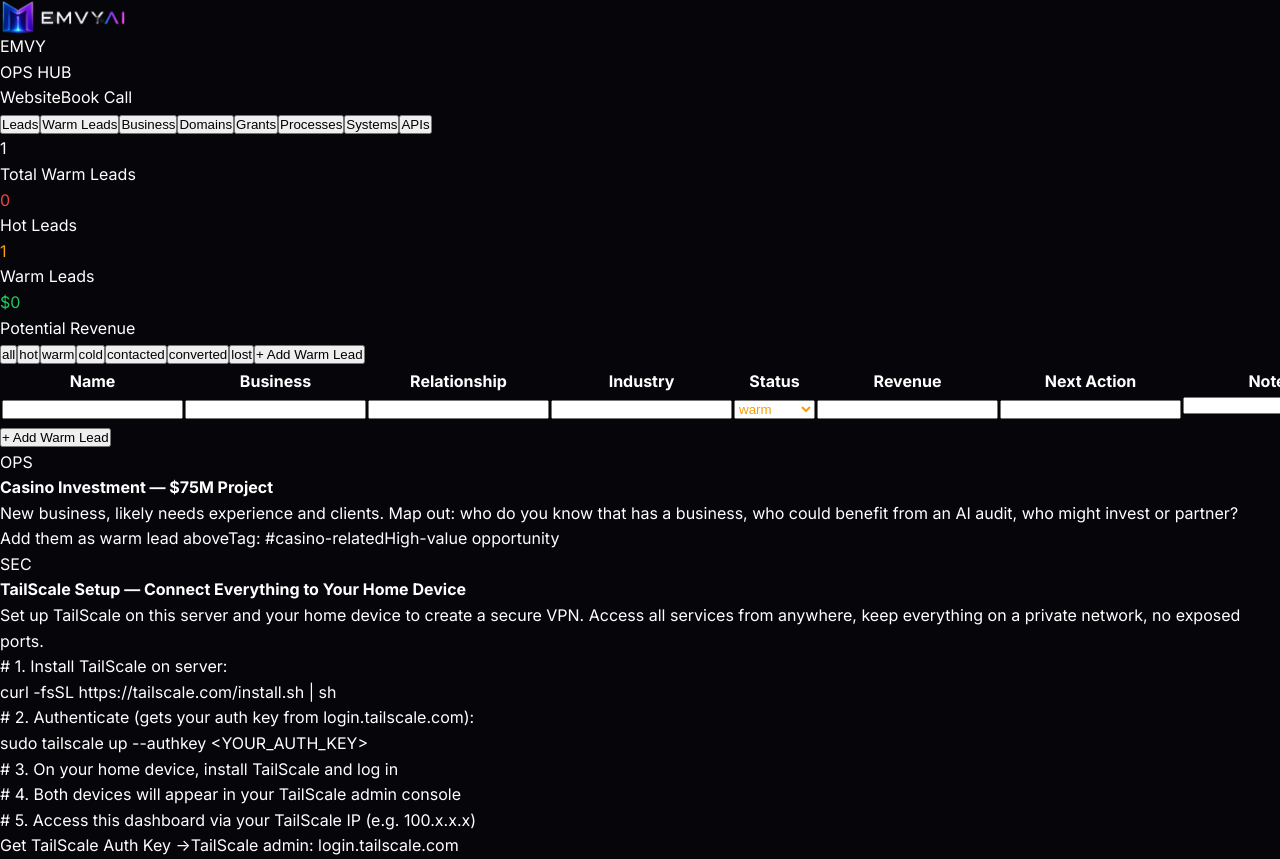
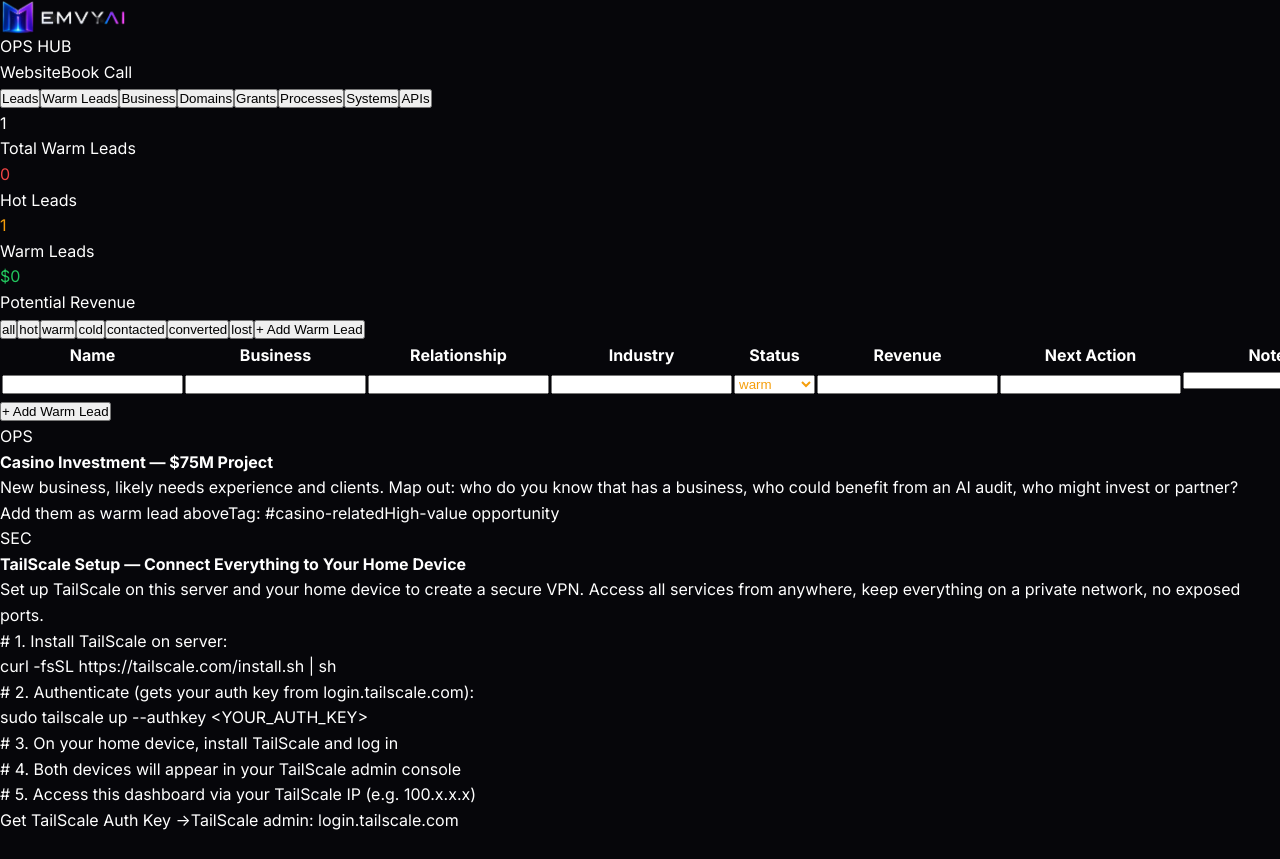
Before and after one commit to duskmetamask-bit/emvy-ai-website, a Next.js app: page /ops in a window 1280 px wide. Shown: the top 859 px of the page. After the commit the page ends 833 px from the top, so only its background shows below. Built offline with nearby package versions, Linux system fonts and the light colour scheme.

Commit message:
fix: remove duplicate EMVY text from wordmark, logo already contains text

```diff
--- a/components/EmvyLogo.tsx
+++ b/components/EmvyLogo.tsx
@@ -24,19 +24,15 @@
   )
 }
 
-export function EmvyWordmark({ size = 44, tone = 'brand' }: { size?: number; tone?: Tone }) {
+export function EmvyWordmark({ size = 44 }: { size?: number }) {
   return (
-    <div className="inline-flex items-center gap-3">
     <img
       src="/assets/emvy-logo-nobg-trimmed.png"
       alt="EMVY"
       width={Math.round(size * LOGO_ASPECT)}
       height={size}
       style={{ objectFit: 'contain', aspectRatio: `${LOGO_ASPECT} / 1` }}
-        aria-hidden="true"
     />
-      <div className="text-[1.18rem] font-black leading-none tracking-[-0.065em] text-white">EMVY</div>
-    </div>
   )
 }
 
```
Lines whose indentation alone changed are shown as unchanged.
